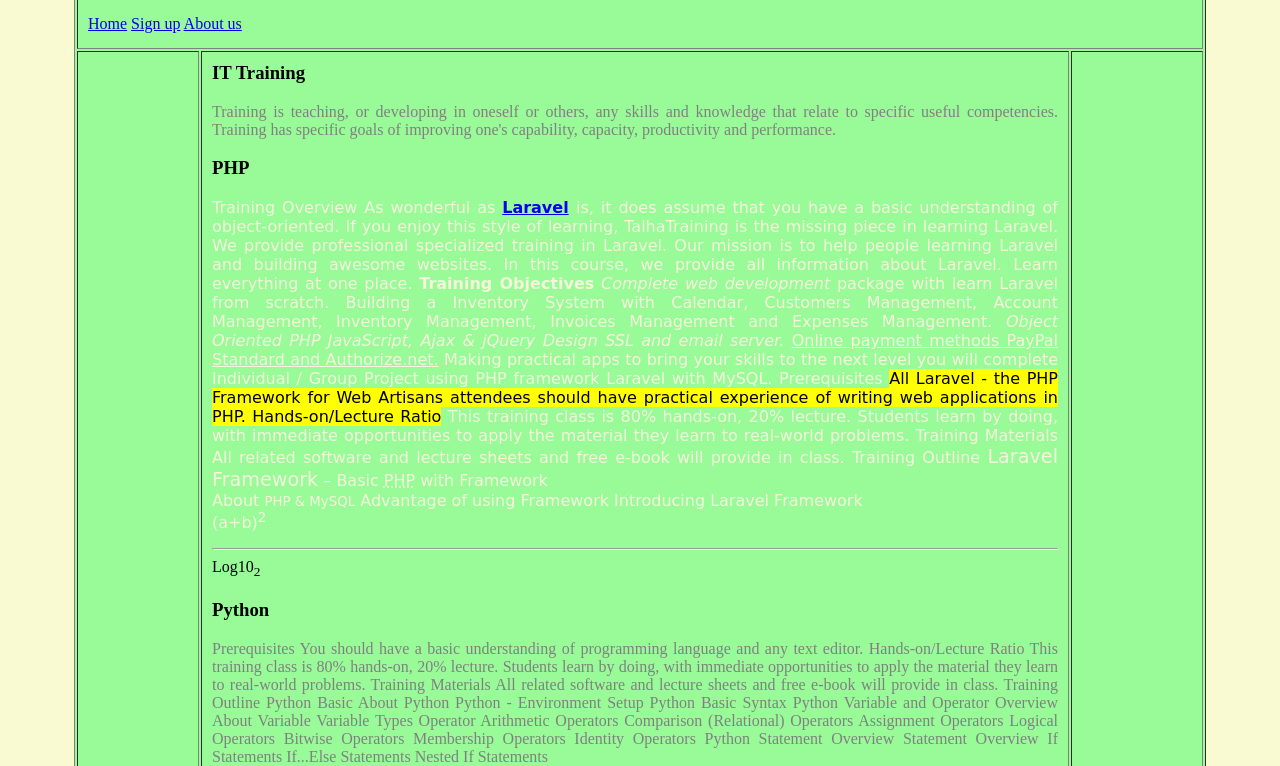
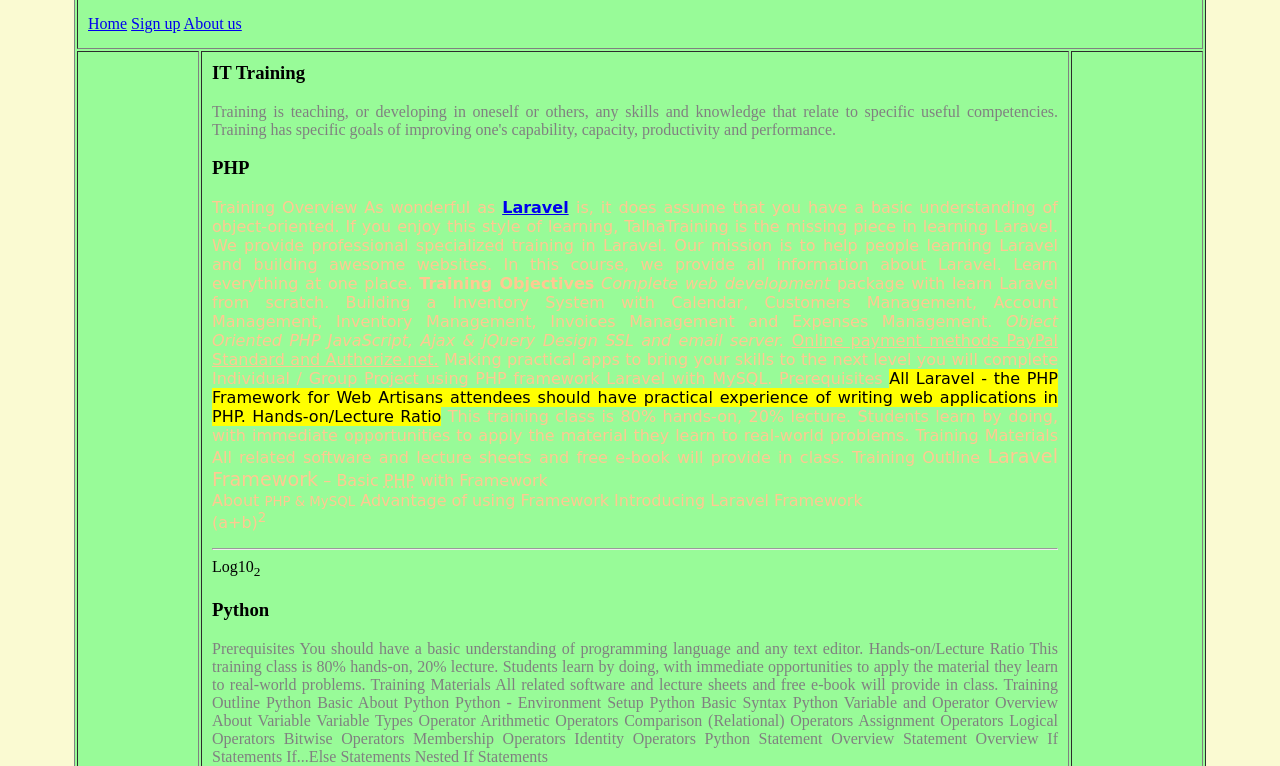
Before and after one commit to Rayhan09/codelgnitor, a PHP site: page / in a window 1280 px wide. Shown: the part 136-902 px from the top of the page. Run offline with PHP 8.4, Linux system fonts and the light colour scheme.

Commit message:
15/11 1st

```diff
--- a/codelgnitor/class-4/index.php
+++ b/codelgnitor/class-4/index.php
@@ -8,7 +8,7 @@
         <meta name="viewport" content="width=device-width,initial-scale=1.0">
         <link rel="icon" href="favicon.ico" type="image/x-icon">
 
-        <style>
+        <style type="text/css">
             body{
                 background-color: lightgoldenrodyellow;
             }
--- a/codelgnitor/class-5/index.php
+++ b/codelgnitor/class-5/index.php
@@ -8,7 +8,7 @@
         <meta name="viewport" content="width=device-width,initial-scale=1.0">
         <link rel="icon" href="favicon.ico" type="image/x-icon">
 
-        <style>
+        <style type="text/css">
             body{
                 background-color: lightgoldenrodyellow;
             }
@@ -19,7 +19,7 @@
                 color:gray;
             }
             .test{
-                color: beige;
+                color: #ffc991;
                 font-family: "Comic Sans MS";
                 font-size: 100%;
             }
```
Also changed, not shown: codelgnitor/class-5/about_us.php (+28 -0 lines).
